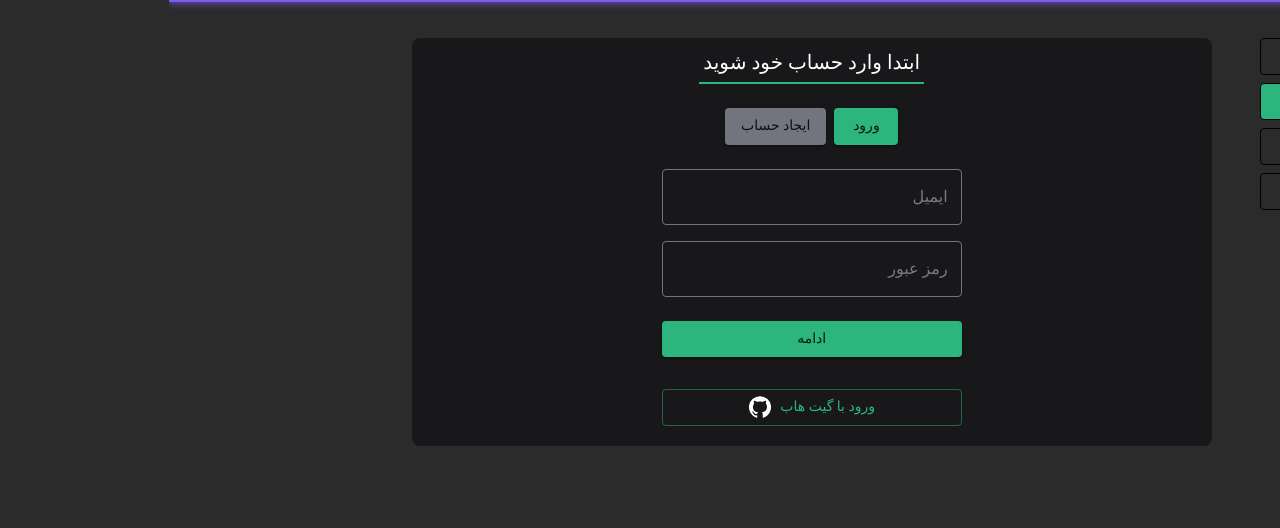
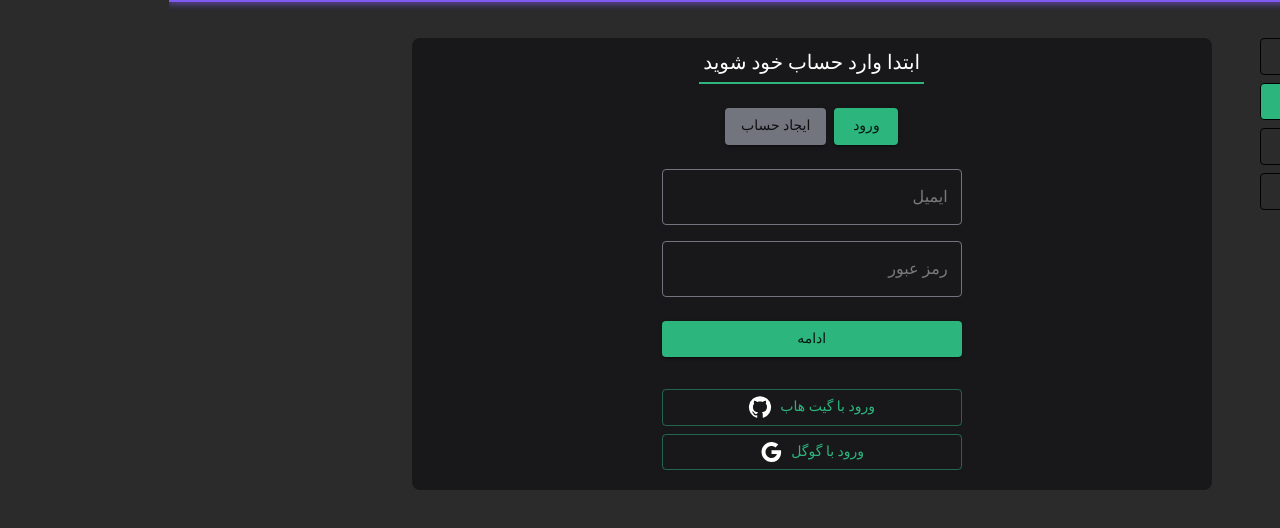
Before and after one commit to hwssein/Nextjs-todo-app, a Next.js app: page / in a window 1280 px wide. Shown: the top 528 px of the page. Built offline with nearby package versions, Linux system fonts and the light colour scheme; a web font is replaced by a local one.

Commit message:
V.0.6.2 add google provider

```diff
--- a/src/components/module/AuthProviders.jsx
+++ b/src/components/module/AuthProviders.jsx
@@ -1,17 +1,15 @@
 import { Button, Stack } from "@mui/material";
 import GitHubIcon from "@mui/icons-material/GitHub";
+import GoogleIcon from "@mui/icons-material/Google";
 import { signIn } from "next-auth/react";
 
 function AuthProviders() {
-  const githubHandler = async () => {
-    await signIn("github");
-  };
-
   return (
     <Stack direction="column" alignItems="center" spacing={1} mt={3} mb={1}>
       <Button
         variant="outlined"
-        onClick={githubHandler}
+        name="github"
+        onClick={() => signIn("github")}
         sx={{
           width: "300px",
           display: "flex",
@@ -22,6 +20,21 @@ function AuthProviders() {
       >
         ورود با گیت هاب <GitHubIcon />
       </Button>
+
+      <Button
+        variant="outlined"
+        name="google"
+        onClick={() => signIn("google")}
+        sx={{
+          width: "300px",
+          display: "flex",
+          flexDirection: "row",
+          alignItems: "center",
+          gap: "8px",
+        }}
+      >
+        ورود با گوگل <GoogleIcon />
+      </Button>
     </Stack>
   );
 }
```
Also changed, not shown: src/pages/api/auth/[...nextauth].js (+14 -1 lines).
